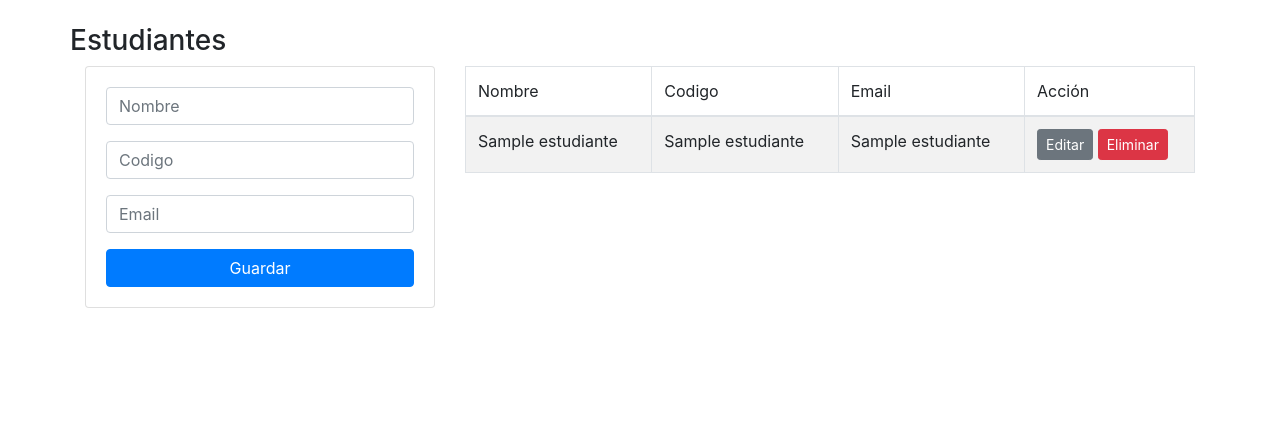
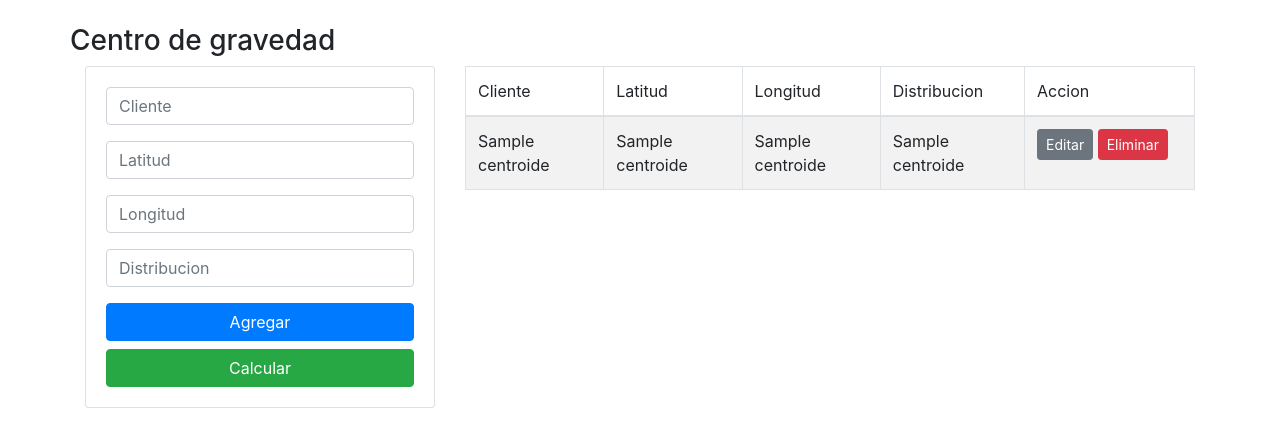
Before and after one commit to Arturo-daza/Ubicacion_plantas, a Flask app: page / in a window 1280 px wide. Shown: the part 26-473 px from the top of the page. Run offline with Flask 2, Linux system fonts and the light colour scheme; a database or web service that is not in the repository returns one stand-in record (Sample ...); some libraries are stand-ins or nearby versions.

Commit message:
Creacion de los metodos CRUD para la tabla centroide

```diff
--- a/main.py
+++ b/main.py
@@ -1,6 +1,7 @@
 from flask import Flask, render_template, request, redirect, url_for, flash
 import psycopg2 #pip install psycopg2
 import psycopg2.extras
+from psycopg2 import Error
 
 app = Flask(__name__)
 app.secret_key = "cairocoders-ednalan"
@@ -13,66 +14,116 @@ DB_USER = "biwoqvym"
 DB_PASS = "SgxGYDFppxH471IfeWjelmoI_MrhlnZW"
 
 ## Crear una instacia que se conecte a la base de datos
-conn = psycopg2.connect(dbname=DB_NAME, user=DB_USER, password=DB_PASS, host=DB_HOST)
+
+
+conexion = None
+def conexion(DB_HOST, DB_NAME, DB_USER, DB_PASS):
+  try:
+    con = psycopg2.connect(dbname=DB_NAME, user=DB_USER, password=DB_PASS, host=DB_HOST)
+  except Error as e:
+    print("Error al establecer conexión: ",e)
+  return con
+
+#Cierre conexion
+def cierre_conexion(con):
+    try:
+        con.close()
+    except Error as e:
+        print('Se ha presentado error al cerrar la conexion')
+
+def consulta () :
+  #Consulta de datos
+    resultado = None
+    try:
+        con = conexion(DB_NAME=DB_NAME, DB_USER=DB_USER, DB_PASS=DB_PASS, DB_HOST=DB_HOST)
+        cursor = con.cursor(cursor_factory=psycopg2.extras.DictCursor)
+        cursor.execute('SELECT * FROM centroide')
+        resultado = cursor.fetchall()
+        cierre_conexion(con)
+    except Error as e:
+        print(f'Se ha presentado un error al consultar la tabla de parametros_produccion:{e}')
+    return resultado
+
+def get_id(id):
+    con = conexion(DB_NAME=DB_NAME, DB_USER=DB_USER, DB_PASS=DB_PASS, DB_HOST=DB_HOST)
+    cursor = con.cursor(cursor_factory=psycopg2.extras.DictCursor)
+    cursor.execute('SELECT * FROM centroide WHERE id = %s', (id))
+    data = cursor.fetchall()
+    cierre_conexion(con)
+    return data
+
+def insercion (cliente, latitud, longitud, distribucion) :
+
+  con = conexion(DB_NAME=DB_NAME, DB_USER=DB_USER, DB_PASS=DB_PASS, DB_HOST=DB_HOST)
+  cursor = con.cursor(cursor_factory=psycopg2.extras.DictCursor)
+  sql = f"INSERT INTO centroide(cliente, latitud, longitud, distribucion) VALUES('{cliente}','{latitud}','{longitud}', '{distribucion}')"
+  cursor.execute(sql)
+  #Comfirma los cambios en la base de datos
+  con.commit()
+  cierre_conexion(con)
+  print("Registro ingresado satisfactoriamente")
+
+def update (cliente, latitud, longitud, distribucion, id) :
+    con = conexion(DB_NAME=DB_NAME, DB_USER=DB_USER, DB_PASS=DB_PASS, DB_HOST=DB_HOST)
+    cursor = con.cursor(cursor_factory=psycopg2.extras.DictCursor)
+    cursor.execute("""
+        UPDATE centroide
+        SET cliente = %s,
+            latitud = %s,
+            longitud = %s,
+            distribucion = %s
+        WHERE id = %s
+    """, (cliente, latitud, longitud, distribucion, id))
+    con.commit()
+    cierre_conexion(con)
+
+def delete (id):
+        con = conexion(DB_NAME=DB_NAME, DB_USER=DB_USER, DB_PASS=DB_PASS, DB_HOST=DB_HOST)
+        cursor = con.cursor(cursor_factory=psycopg2.extras.DictCursor)
+        cursor.execute('DELETE FROM centroide WHERE id = {0}'.format(id))
+        con.commit()
+        cierre_conexion(con)
 
 @app.route('/')
 def Index():
-    ## Se crea cursos para interactuar con la base de datos
-    cur = conn.cursor(cursor_factory=psycopg2.extras.DictCursor)
-    # Se escribe la sentencia SQL
-    s = "SELECT * FROM estudiantes"
-    cur.execute(s) # Execute the SQL
-    list_users = cur.fetchall() ## Para que muestre todos los resultados
+    list_users = consulta()
     return render_template('index.html', list_users = list_users)
 
-@app.route('/add_student', methods=['POST'])
-def add_student():
-    cur = conn.cursor(cursor_factory=psycopg2.extras.DictCursor)
+@app.route('/add_register', methods=['POST'])
+def add_register():
     if request.method == 'POST':
-        nombre = request.form['nombre']
-        codigo = request.form['codigo']
-        email = request.form['email']
-        cur.execute("INSERT INTO estudiantes (nombre, codigo, email) VALUES (%s,%s,%s)", (nombre, codigo, email))
-        conn.commit()
-        flash('Estudiante añadido con exito')
+        cliente = request.form['cliente']
+        latitud = request.form['latitud']
+        longitud = request.form['longitud']
+        distribucion = request.form['distribucion']
+        insercion(cliente, latitud, longitud, distribucion)
+        flash('Registro añadido con exito')
         return redirect(url_for('Index'))
 
 @app.route('/edit/<id>', methods = ['POST', 'GET'])
 def get_employee(id):
-    cur = conn.cursor(cursor_factory=psycopg2.extras.DictCursor)
+    data = get_id(id)
+    print(data[0])
+    return render_template('edit.html', centroide = data[0])
 
-    cur.execute('SELECT * FROM estudiantes WHERE id = %s', (id))
-    data = cur.fetchall()
-    cur.close()
-    print(data[0])
-    return render_template('edit.html', student = data[0])
+
 
 @app.route('/update/<id>', methods=['POST'])
-def update_student(id):
+def update_register(id):
     if request.method == 'POST':
-        nombre = request.form['nombre']
-        codigo = request.form['codigo']
-        email = request.form['email']
+        cliente = request.form['cliente']
+        latitud = request.form['latitud']
+        longitud = request.form['longitud']
+        distribucion = request.form['distribucion']
 
-        cur = conn.cursor(cursor_factory=psycopg2.extras.DictCursor)
-        cur.execute("""
-            UPDATE estudiantes
-            SET nombre = %s,
-                codigo = %s,
-                email = %s
-            WHERE id = %s
-        """, (nombre, codigo, email, id))
-        flash('Datos del estudiante actualizados')
-        conn.commit()
+        update(cliente, latitud, longitud, distribucion, id)
+        flash('Datos actualizados')
         return redirect(url_for('Index'))
 
 @app.route('/delete/<string:id>', methods = ['POST','GET'])
 def delete_student(id):
-    cur = conn.cursor(cursor_factory=psycopg2.extras.DictCursor)
-
-    cur.execute('DELETE FROM estudiantes WHERE id = {0}'.format(id))
-    conn.commit()
-    flash('Estudiante removido con exito')
+    delete(id)
+    flash('Registro removido con exito')
     return redirect(url_for('Index'))
 
 if __name__ == "__main__":
--- a/templates/index.html
+++ b/templates/index.html
@@ -1,25 +1,23 @@
 {% extends "layout.html" %}
 {% block body %}
 <div class="row" style="text-align: center;">
-    <h3>Estudiantes</h3>
+    <h3>Centro de gravedad</h3>
 </div>
 <div class="row">
     <div class="col-md-4">
         {% with messages = get_flashed_messages() %}
         {% if messages %}
         {% for message in messages %}
-        {% if message == 'Estudiante removido con exito' %}
+        {% if message == 'Registro removido con exito' %}
         <div class="alert alert-danger alert-dismissible fade show" role="alert">
             {{ message }}
             <button type="button" class="close" data-dismiss="alert" aria-label="Close">
-                <span aria-hidden="true">×</span>
             </button>
         </div>
         {% else %}
         <div class="alert alert-success alert-dismissible fade show" role="alert">
             {{ message }}
             <button type="button" class="close" data-dismiss="alert" aria-label="Close">
-                <span aria-hidden="true">×</span>
             </button>
         </div>
         {% endif %}
@@ -27,18 +25,24 @@
         {% endif %}
         {% endwith %}
         <div class="card card-body">
-            <form action="{{url_for('add_student')}}" method="POST">
+            <form action="{{url_for('add_register')}}" method="POST">
                 <div class="form-group">
-                    <input type="text" class="form-control" name="nombre" placeholder="Nombre" required>
+                    <input type="text" class="form-control" name="cliente" placeholder="Cliente" required>
                 </div>
                 <div class="form-group">
-                    <input type="number" class="form-control" name="codigo" placeholder="Codigo" required>
+                    <input type="number" class="form-control" name="latitud" placeholder="Latitud" step = 0.000001 required>
                 </div>
                 <div class="form-group">
-                    <input type="email" class="form-control" name="email" placeholder="Email" required>
+                    <input type="number" class="form-control" name="longitud" placeholder="Longitud" step = 0.000001 required>
+                </div>
+                <div class="form-group">
+                    <input type="number" class="form-control" name="distribucion" placeholder="Distribucion" required>
                 </div>
                 <button class="btn btn-primary btn-block">
-                    Guardar
+                    Agregar
+                </button>
+                <button class="btn btn-success btn-block">
+                    Calcular
                 </button>
             </form>
         </div>
@@ -47,18 +51,21 @@
         <table id="example" class="table table-striped table-bordered" style="width:100%">
             <thead class="thead-dark">
                 <tr>
-                    <td>Nombre</td>
-                    <td>Codigo</td>
-                    <td>Email</td>
-                    <td>Acción</td>
+                    <td>Cliente</td>
+                    <td>Latitud</td>
+                    <td>Longitud</td>
+                    <td>Distribucion</td>
+                    <td>Accion</td>
+
                 </tr>
             </thead>
             <tbody>
                 {% for row in list_users %}
                 <tr>
-                    <td>{{row[1]}}</td>
                     <td>{{row[2]}}</td>
                     <td>{{row[3]}}</td>
+                    <td>{{row[4]}}</td>
+                    <td>{{row[5]}}</td>
                     <td width="170">
                         <a href="/edit/{{row[0]}}" class="btn btn-secondary btn-sm bt-2">Editar</a>
                         <a href="/delete/{{row[0]}}" class="btn btn-danger btn-delete btn-sm">Eliminar</a>
```
Also changed, not shown: templates/edit.html (+12 -7 lines).
